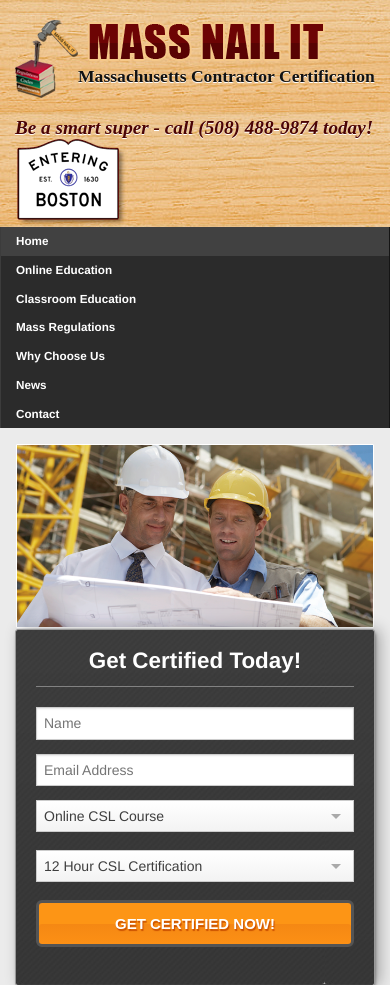
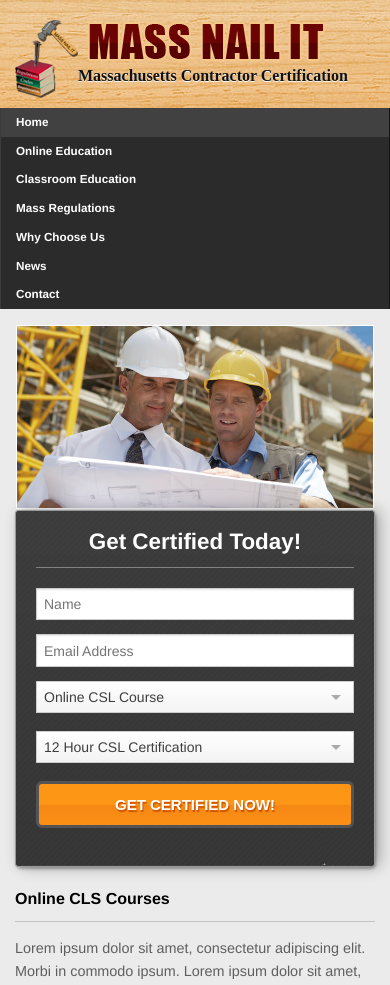
Before and after one commit to brendandebeasi/massnailit, a PHP site: page /index.html in a window 390 px wide. Shown: the top 985 px of the page. Run offline with PHP 8.4, Linux system fonts and the light colour scheme.

Commit message:
Added media queries to style.css

```diff
--- a/css/style.css
+++ b/css/style.css
@@ -57,7 +57,7 @@ header {
 }
 .icon-brand{
 	background: url(img/mass-nail-it.png) no-repeat;
-	width:243px;
+	width:242px;
 	height:43px;
 	display:block;
 	margin:10px 0px 5px 70px;
@@ -68,7 +68,7 @@ header {
 	color: #111111;
 	font-family:"Myriad Pro"; /* Get font style */
 	text-shadow: 0px 1px 0px #fff;
-	font-size:1.1em;
+	font-size:1em;
 	font-weight:600;
 }
 
@@ -84,14 +84,16 @@ header {
 }
 
 .icon-boston {
-	background:url(img/entering-boston-sign.png) no-repeat;
-	width:112px;
-	height:90px;
+	background:url(img/we-local.png) no-repeat;
+	width:147px;
+	height:93px;
 	display:block;
+	margin-top:-10px;
 }
 
 .nav-background {
 	background:#2b2b2b;
+	margin-top:10px;
 }
 
 nav {
@@ -172,6 +174,11 @@ text-align: center;
 #inputname {
 	background:url(img/icon-user.png) left no-repeat;
 	padding-left:5px;
+}
+
+.fp-image {
+	display:block;
+	margin:0 auto;
 }
 .fp-top-section h5 {
 	font-size:1em;
@@ -284,6 +291,11 @@ box-shadow: 1px 1px #ccc;
 .content-inner h2 {
 	color: #35375f;
 	font-size:1.4em;
+}
+
+.content-inner h3 {
+	color: #35375f;
+	font-size:1.3em;
 }
 
 div.article {
@@ -402,3 +414,23 @@ footer p {
 .nav-footer a {
 	color: #373737;
 }
+
+@media only screen and (max-width: 467px) {
+	.icon-boston {
+		display:none;
+	}
+	.headline-heading {
+		display:block
+	}
+}
+@media only screen and (max-width: 767px) {
+	.headline-heading {
+		display:none;
+	}
+	.icon-boston {
+		position: absolute;
+		right: 0;
+		top: -75px;
+		bottom: 0;
+	}
+}
--- a/index.html
+++ b/index.html
@@ -26,7 +26,7 @@
                 <div class="large-4 columns">
                     <div class="headline-heading">Be a smart super - call (508) 488-9874 today!</div>
                 </div>
-                <div class="large-2 columns">
+                <div class="large-3 columns">
                     <i class="icon-boston"></i>
                 </div>
             </div>
@@ -47,7 +47,7 @@
         <div class="row main">
             <div class="row">
                 <div class="large-8 column">
-                    <img src="css/img/Banner-Placer.png">
+                    <img src="css/img/Banner-Placer.png" class="fp-image" alt="">
                     <!-- <ul data-orbit>
                         <li>
                             <img src="http://foundation.zurb.com/docs/img/demos/demo2.png" alt="">
```
Also changed, not shown: css/img/we-local.png (added), 1 other file.
